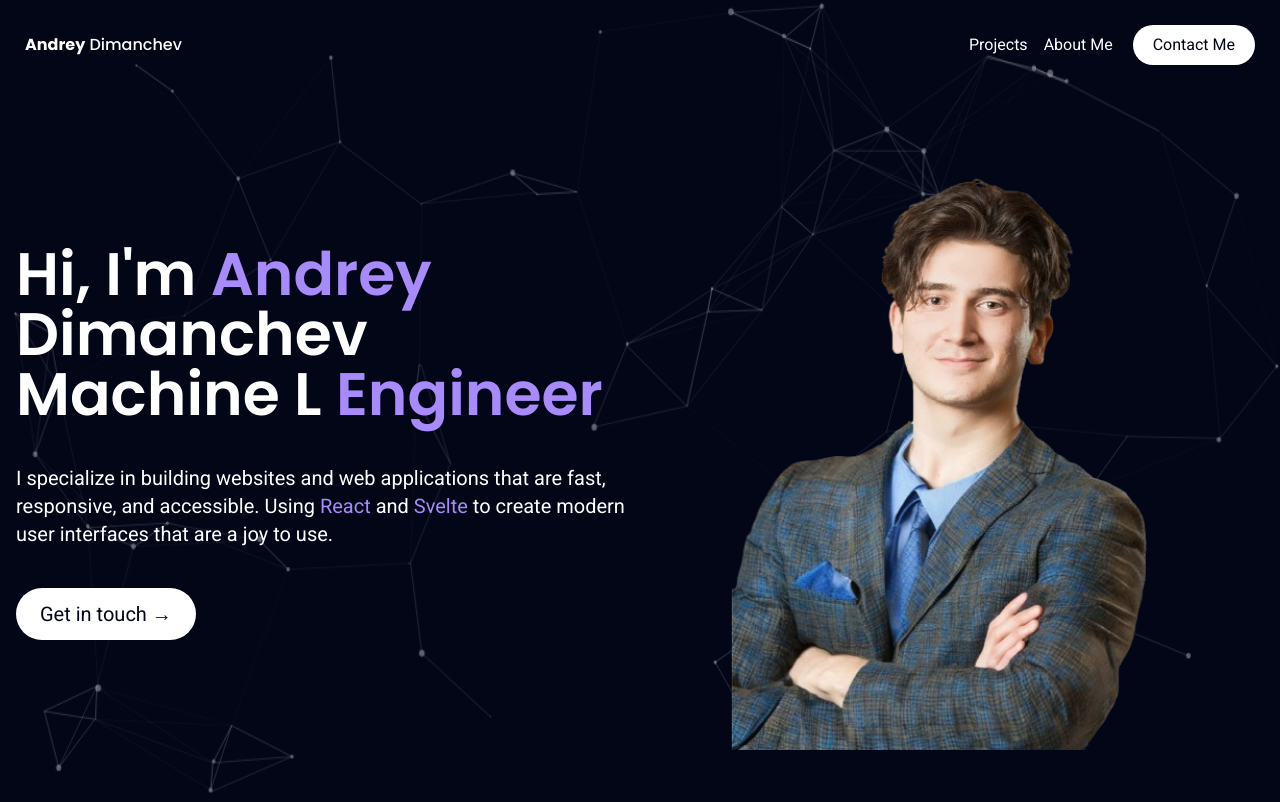
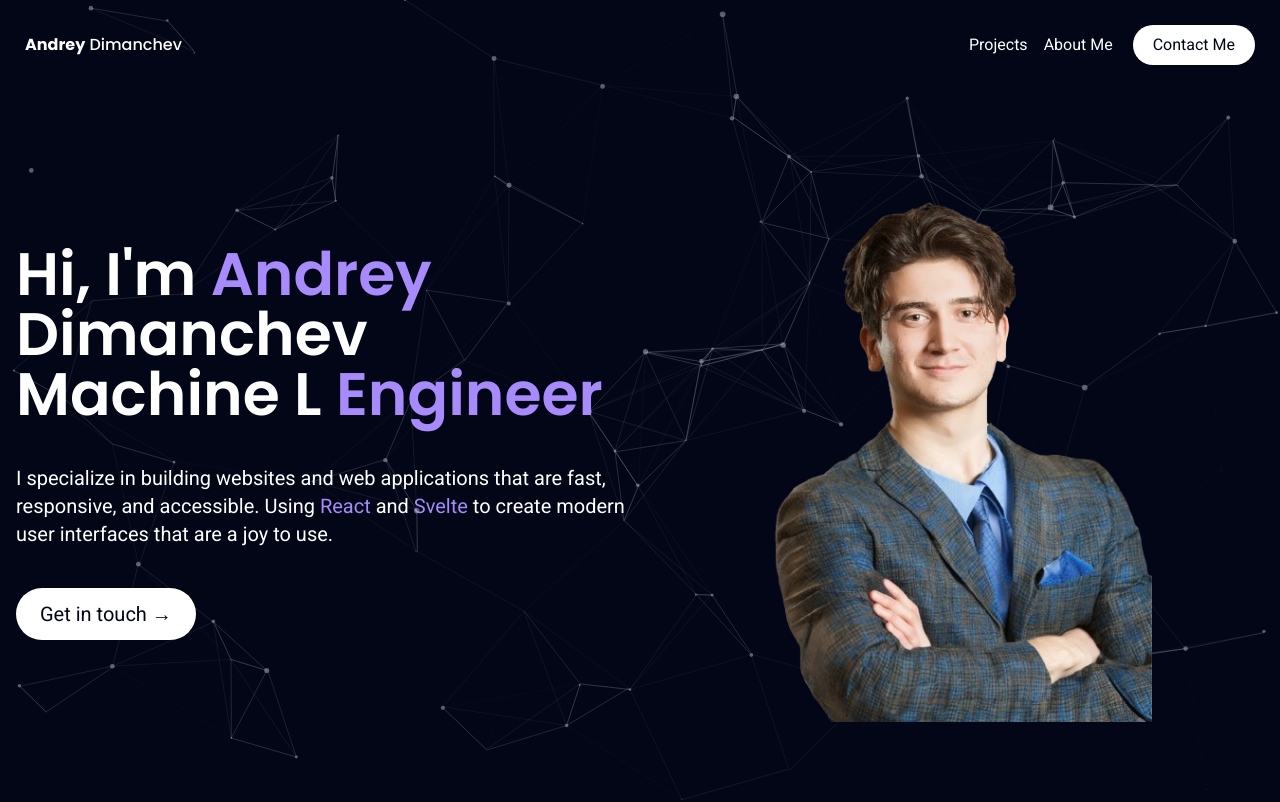
Before and after one commit to AndreyDiDev/Portfolio, a SvelteKit app in the folder port/: page / in a window 1280 px wide. Shown: the top 802 px of the page. Built offline with nearby package versions, Linux system fonts and the light colour scheme.

Commit message:
small additions

```diff
--- a/port/src/app.html
+++ b/port/src/app.html
@@ -3,7 +3,7 @@
 
 <head>
 	<meta charset="utf-8" />
-	<link rel="icon" href="%sveltekit.assets%/favicon.png" />
+	<link rel="icon" href="%sveltekit.assets%/icon.png" />
 	<link rel="preconnect" href="https://fonts.googleapis.com">
 	<link rel="preconnect" href="https://fonts.gstatic.com" crossorigin>
 	<script src="https://cdnjs.cloudflare.com/ajax/libs/particles.js/2.0.0/particles.min.js"
--- a/port/src/components/Main.svelte
+++ b/port/src/components/Main.svelte
@@ -115,7 +115,7 @@
             <img
                 src={"images/profile3.png"}
                 alt="Profile Image"
-                class="object-cover z-[2] max-h-[70vh] enlarge-on-hover scaled-image"
+                class="object-cover z-[2] max-h-[70vh] "
                 />
         </div>
     </section>
```
Also changed, not shown: 1 other file (tests, documents, lock files or other folders).
